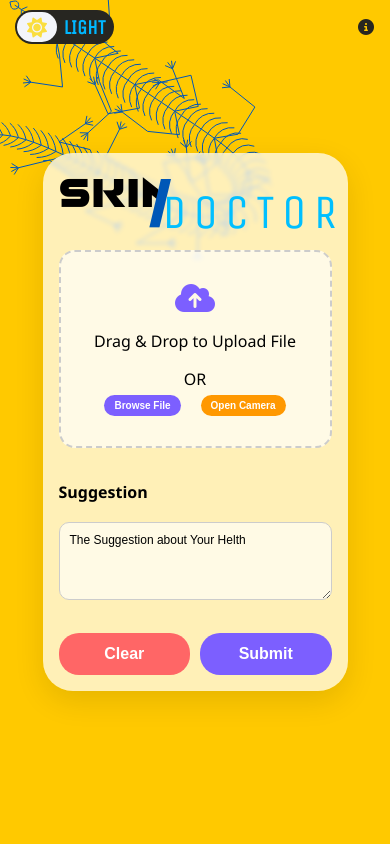
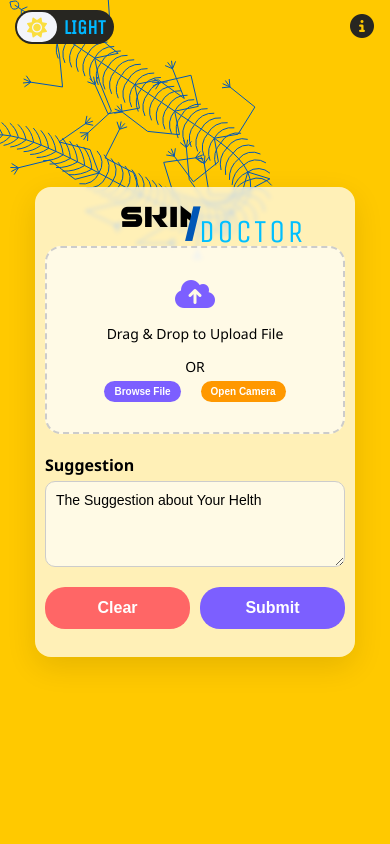
Before and after one commit to got-sanjay/Skin-Doctor, a Flask app: page / in a window 390 px wide. Run offline with Flask 3, Linux system fonts and the light colour scheme.

Commit message:
OPTIMIZE MOBILE VIEW

```diff
--- a/static/style.css
+++ b/static/style.css
@@ -59,8 +59,8 @@ body {
 
 .app-container {
     background: var(--card-bg);
-    backdrop-filter: blur(2px);/* Blur effect */
-    -webkit-backdrop-filter: blur(2px);/* Safari support */
+    backdrop-filter: blur(2px);
+    -webkit-backdrop-filter: blur(2px);
     padding: 1rem;
     border-radius: 30px;
     width: 70%;
@@ -77,7 +77,6 @@ body {
         display: none;
     }
 }
-
 
 .theme-toggle.top-left {
     position: absolute;
@@ -424,6 +423,7 @@ canvas {
     color: white;
     border-radius: 50%;
     z-index: 1;
+    font-size: 1.4rem;
     cursor: pointer;
     transition: transform 0.2s ease;
 }
@@ -441,9 +441,9 @@ canvas {
     background-color: rgba(0, 0, 0, 0.1);
     width: 100vw;
     height: 100vh;
-    display:flex;
-	align-items:center;
-    justify-content:center;
+    display: flex;
+    align-items: center;
+    justify-content: center;
     backdrop-filter: blur(10px);
     -webkit-backdrop-filter: blur(10px);
     z-index: 4;
@@ -464,11 +464,11 @@ canvas {
     -webkit-backdrop-filter: blur(4px);
 }
 
-.text-center{
-	text-align:center;
+.text-center {
+    text-align: center;
 }
 
-.info-btn{
+.info-btn {
     padding: 10px 20px;
     border: none;
     border-radius: 8px;
@@ -482,7 +482,7 @@ canvas {
     text-decoration: none;
 }
 
-.info-connect-btn{
+.info-connect-btn {
     background-color: #0077b5;
     color: white;
 }
@@ -492,7 +492,7 @@ canvas {
     transform: scale(0.95);
 }
 
-.close-info{
+.close-info {
     background-color: #ff4d4f;
     color: white;
     margin-left: 10px;
@@ -500,5 +500,49 @@ canvas {
 
 .close-info:hover {
     background-color: #d9363e;
-  transform:scale(0.95);
+    transform: scale(0.95);
 }
+
+@media (max-width: 768px) {
+    .app-container {
+        width: 95%;
+        height: auto;
+        padding: 10px;
+        border-radius: 16px;
+    }
+
+    .skin {
+        font-size: 1.8rem;
+        transform: translate(75px, -6px);
+        clip-path: path('M 0 0 H 71 V 100 H 0 Z');
+    }
+
+    .slash {
+        font-size: 2rem;
+        transform: translate(55px, 2px);
+    }
+
+    .doctor {
+        font-size: 2.0rem;
+        letter-spacing: 0.15rem;
+        transform: translate(50px, 9px);
+    }
+
+    .image-preview {
+        min-height: 160px;
+    }
+
+    .upload-content p,
+    .upload-content span {
+        font-size: 14px;
+    }
+
+    textarea {
+        font-size: 14px;
+    }
+
+    .fixed-info-button {
+        font-size: 24px;
+        top: 9px;
+    }
+}
--- a/templates/index.html
+++ b/templates/index.html
@@ -3,6 +3,7 @@
 
 <head>
     <meta charset="UTF-8">
+    <meta name="viewport" content="width=device-width, initial-scale=1.0">
     <title>Skin Disease Classifier</title>
     <link rel="icon" href="static/img/logo.png">
     <link rel="stylesheet" href="/static/style.css">
```
Lines whose indentation alone changed are shown as unchanged.
